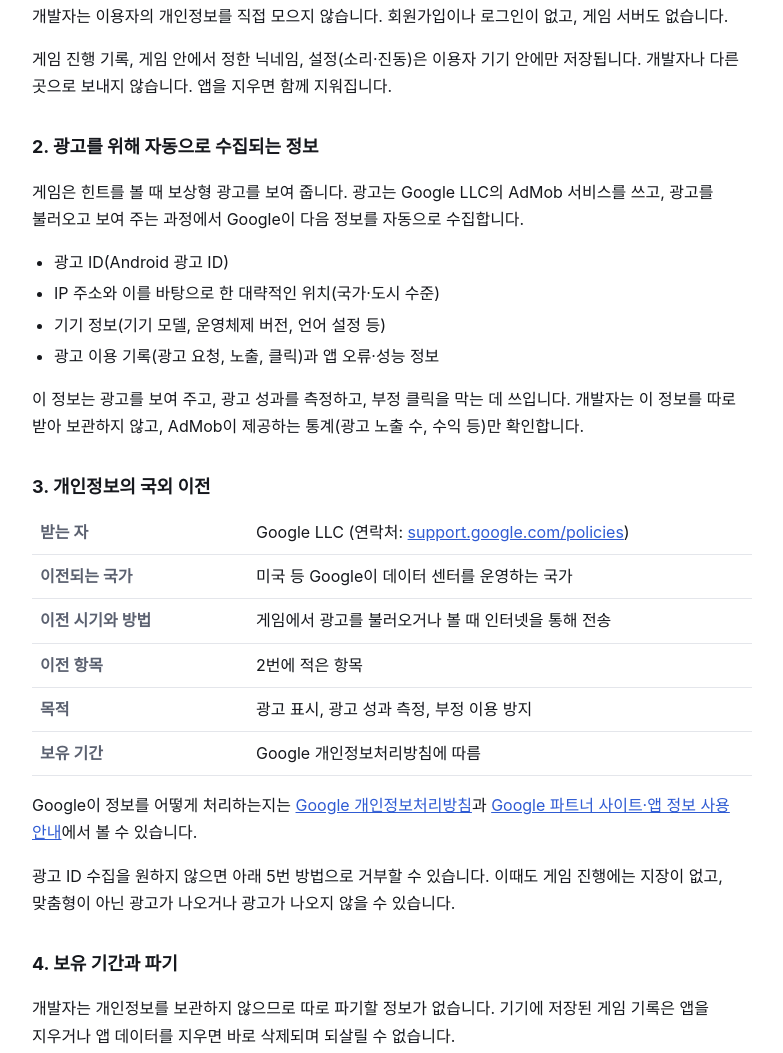
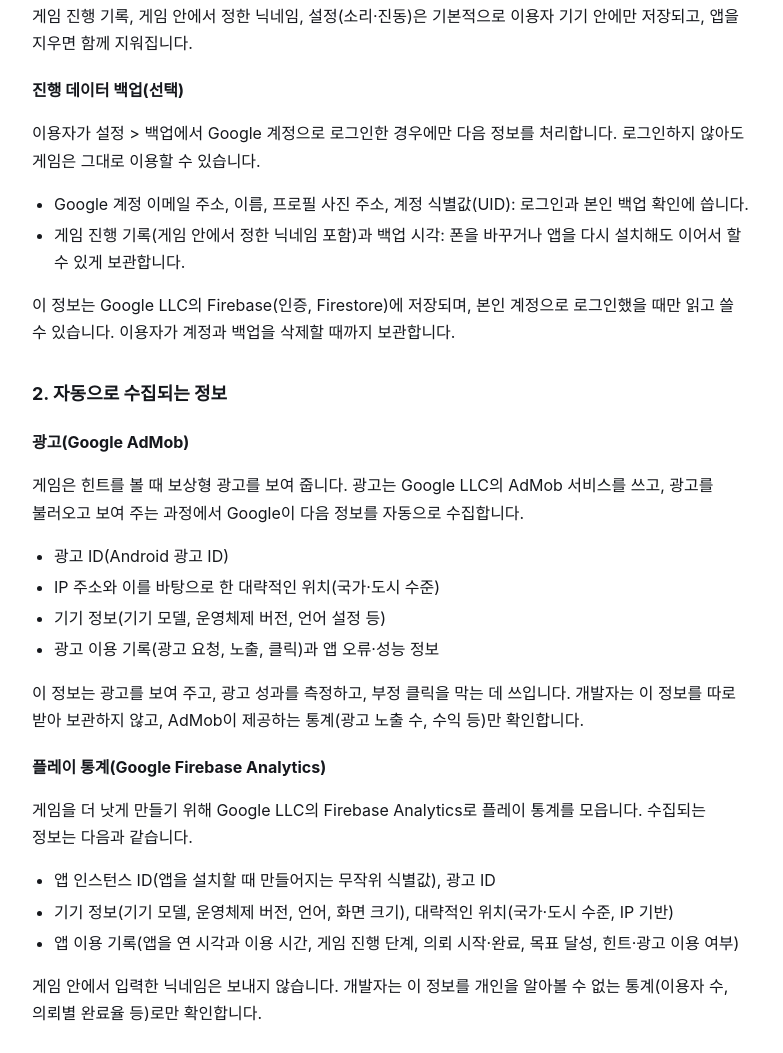
Before and after one commit to NamSeungho/NamSeungho.github.io, a plain HTML site: page off-the-feed/privacy.html in a window 1280 px wide. Shown: the part 251-1304 px from the top of the page, without its empty margins (248-1031 px from the left). Drawn offline with Linux system fonts and the light colour scheme.

Commit message:
OFF THE FEED 개인정보 처리방침: 플레이 통계, 진행 데이터 백업, 계정 삭제 추가
Co-Authored-By: Claude Opus 5.5 <noreply@anthropic.com>
Claude-Session: https://claude.ai/code/session_0179tvVbo7Y5QcMJUonkvjYW

```diff
--- a/off-the-feed/privacy.html
+++ b/off-the-feed/privacy.html
@@ -38,6 +38,10 @@ h1 {
   font-size: 24px;
   line-height: 1.4;
   margin: 0 0 4px;
+}
+h3 {
+  font-size: 16px;
+  margin: 20px 0 6px;
 }
 h2 {
   font-size: 18px;
@@ -84,10 +88,17 @@ li {
 <p>OFF THE FEED(이하 "게임")를 만든 남승호(이하 "개발자")는 「개인정보 보호법」에 따라 이용자의 개인정보를 보호하고, 관련 고충을 빨리 처리하기 위해 이 처리방침을 둡니다.</p>
 
 <h2>1. 개발자가 직접 모으는 개인정보</h2>
-<p>개발자는 이용자의 개인정보를 직접 모으지 않습니다. 회원가입이나 로그인이 없고, 게임 서버도 없습니다.</p>
-<p>게임 진행 기록, 게임 안에서 정한 닉네임, 설정(소리·진동)은 이용자 기기 안에만 저장됩니다. 개발자나 다른 곳으로 보내지 않습니다. 앱을 지우면 함께 지워집니다.</p>
+<p>게임 진행 기록, 게임 안에서 정한 닉네임, 설정(소리·진동)은 기본적으로 이용자 기기 안에만 저장되고, 앱을 지우면 함께 지워집니다.</p>
+<h3>진행 데이터 백업(선택)</h3>
+<p>이용자가 설정 &gt; 백업에서 Google 계정으로 로그인한 경우에만 다음 정보를 처리합니다. 로그인하지 않아도 게임은 그대로 이용할 수 있습니다.</p>
+<ul>
+<li>Google 계정 이메일 주소, 이름, 프로필 사진 주소, 계정 식별값(UID): 로그인과 본인 백업 확인에 씁니다.</li>
+<li>게임 진행 기록(게임 안에서 정한 닉네임 포함)과 백업 시각: 폰을 바꾸거나 앱을 다시 설치해도 이어서 할 수 있게 보관합니다.</li>
+</ul>
+<p>이 정보는 Google LLC의 Firebase(인증, Firestore)에 저장되며, 본인 계정으로 로그인했을 때만 읽고 쓸 수 있습니다. 이용자가 계정과 백업을 삭제할 때까지 보관합니다.</p>
 
-<h2>2. 광고를 위해 자동으로 수집되는 정보</h2>
+<h2>2. 자동으로 수집되는 정보</h2>
+<h3>광고(Google AdMob)</h3>
 <p>게임은 힌트를 볼 때 보상형 광고를 보여 줍니다. 광고는 Google LLC의 AdMob 서비스를 쓰고, 광고를 불러오고 보여 주는 과정에서 Google이 다음 정보를 자동으로 수집합니다.</p>
 <ul>
 <li>광고 ID(Android 광고 ID)</li>
@@ -96,26 +107,35 @@ li {
 <li>광고 이용 기록(광고 요청, 노출, 클릭)과 앱 오류·성능 정보</li>
 </ul>
 <p>이 정보는 광고를 보여 주고, 광고 성과를 측정하고, 부정 클릭을 막는 데 쓰입니다. 개발자는 이 정보를 따로 받아 보관하지 않고, AdMob이 제공하는 통계(광고 노출 수, 수익 등)만 확인합니다.</p>
+<h3>플레이 통계(Google Firebase Analytics)</h3>
+<p>게임을 더 낫게 만들기 위해 Google LLC의 Firebase Analytics로 플레이 통계를 모읍니다. 수집되는 정보는 다음과 같습니다.</p>
+<ul>
+<li>앱 인스턴스 ID(앱을 설치할 때 만들어지는 무작위 식별값), 광고 ID</li>
+<li>기기 정보(기기 모델, 운영체제 버전, 언어, 화면 크기), 대략적인 위치(국가·도시 수준, IP 기반)</li>
+<li>앱 이용 기록(앱을 연 시각과 이용 시간, 게임 진행 단계, 의뢰 시작·완료, 목표 달성, 힌트·광고 이용 여부)</li>
+</ul>
+<p>게임 안에서 입력한 닉네임은 보내지 않습니다. 개발자는 이 정보를 개인을 알아볼 수 없는 통계(이용자 수, 의뢰별 완료율 등)로만 확인합니다.</p>
 
 <h2>3. 개인정보의 국외 이전</h2>
 <table>
 <tr><th>받는 자</th><td>Google LLC (연락처: <a href="https://support.google.com/policies">support.google.com/policies</a>)</td></tr>
 <tr><th>이전되는 국가</th><td>미국 등 Google이 데이터 센터를 운영하는 국가</td></tr>
-<tr><th>이전 시기와 방법</th><td>게임에서 광고를 불러오거나 볼 때 인터넷을 통해 전송</td></tr>
-<tr><th>이전 항목</th><td>2번에 적은 항목</td></tr>
-<tr><th>목적</th><td>광고 표시, 광고 성과 측정, 부정 이용 방지</td></tr>
-<tr><th>보유 기간</th><td>Google 개인정보처리방침에 따름</td></tr>
+<tr><th>이전 시기와 방법</th><td>게임을 이용하는 동안(광고를 불러오거나 볼 때 포함) 인터넷을 통해 전송</td></tr>
+<tr><th>이전 항목</th><td>1번 진행 데이터 백업(로그인한 경우)과 2번에 적은 항목(광고, 플레이 통계)</td></tr>
+<tr><th>목적</th><td>진행 데이터 백업, 광고 표시, 광고 성과 측정, 부정 이용 방지, 게임 이용 통계 분석</td></tr>
+<tr><th>보유 기간</th><td>백업은 이용자가 삭제할 때까지. 광고 정보는 Google 개인정보처리방침에 따름. 플레이 통계의 이용자별 기록은 수집일로부터 2개월 뒤 자동 삭제</td></tr>
 </table>
 <p>Google이 정보를 어떻게 처리하는지는 <a href="https://policies.google.com/privacy?hl=ko">Google 개인정보처리방침</a>과 <a href="https://policies.google.com/technologies/partner-sites?hl=ko">Google 파트너 사이트·앱 정보 사용 안내</a>에서 볼 수 있습니다.</p>
 <p>광고 ID 수집을 원하지 않으면 아래 5번 방법으로 거부할 수 있습니다. 이때도 게임 진행에는 지장이 없고, 맞춤형이 아닌 광고가 나오거나 광고가 나오지 않을 수 있습니다.</p>
 
 <h2>4. 보유 기간과 파기</h2>
-<p>개발자는 개인정보를 보관하지 않으므로 따로 파기할 정보가 없습니다. 기기에 저장된 게임 기록은 앱을 지우거나 앱 데이터를 지우면 바로 삭제되며 되살릴 수 없습니다.</p>
+<p>백업은 이용자가 계정과 백업을 삭제하면 바로 지워집니다. 플레이 통계의 이용자별 기록은 Firebase 보존 설정에 따라 수집일로부터 2개월이 지나면 자동으로 삭제됩니다. 기기에 저장된 게임 기록은 앱을 지우거나 앱 데이터를 지우면 바로 삭제되며 되살릴 수 없습니다.</p>
 
 <h2>5. 이용자의 권리와 행사 방법</h2>
 <ul>
 <li><strong>광고 ID 재설정·삭제:</strong> Android 설정 &gt; 개인정보 보호(또는 Google) &gt; 광고에서 광고 ID를 재설정하거나 삭제할 수 있습니다.</li>
 <li><strong>맞춤형 광고 거부:</strong> <a href="https://myadcenter.google.com/">Google 내 광고 센터</a>에서 맞춤 광고를 끌 수 있습니다.</li>
+<li><strong>계정과 백업 삭제:</strong> 게임 안 설정 &gt; 백업 &gt; 계정과 백업 삭제를 누르면 서버의 백업과 로그인 계정이 바로 지워집니다. 앱을 지웠거나 앱을 쓸 수 없으면 아래 이메일로 로그인했던 Google 계정 이메일을 적어 삭제를 요청해 주세요. 7일 안에 지우고 알려 드립니다.</li>
 <li><strong>게임 기록 삭제:</strong> 앱을 지우거나 Android 설정 &gt; 앱 &gt; OFF THE FEED &gt; 저장공간에서 데이터를 지우면 됩니다.</li>
 </ul>
 <p>그 밖에 개인정보 열람·정정·삭제·처리정지를 원하면 아래 연락처로 요청해 주세요. 개발자가 가진 정보가 없더라도 확인해서 답변드립니다.</p>
@@ -124,7 +144,7 @@ li {
 <p>게임은 만 14세 미만 아동을 대상으로 하지 않으며, 만 14세 미만 아동의 개인정보를 알면서 수집하지 않습니다.</p>
 
 <h2>7. 안전성 확보 조치</h2>
-<p>게임은 개인정보를 서버에 저장하지 않습니다. 게임 기록은 기기 안 앱 전용 저장공간에만 두어 다른 앱이 읽을 수 없습니다.</p>
+<p>기기의 게임 기록은 앱 전용 저장공간에 두어 다른 앱이 읽을 수 없습니다. 백업은 Firebase 보안 규칙으로 본인 계정만 읽고 쓸 수 있게 막고, 전송 구간은 암호화(HTTPS)합니다.</p>
 
 <h2>8. 개인정보 보호책임자</h2>
 <table>
```
